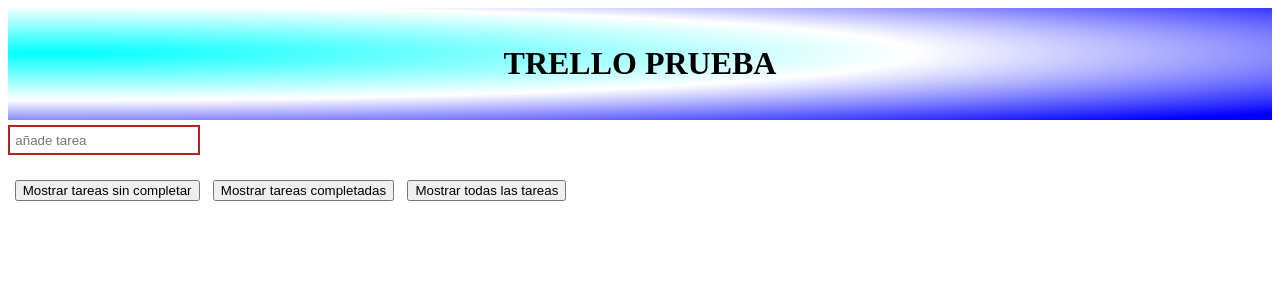
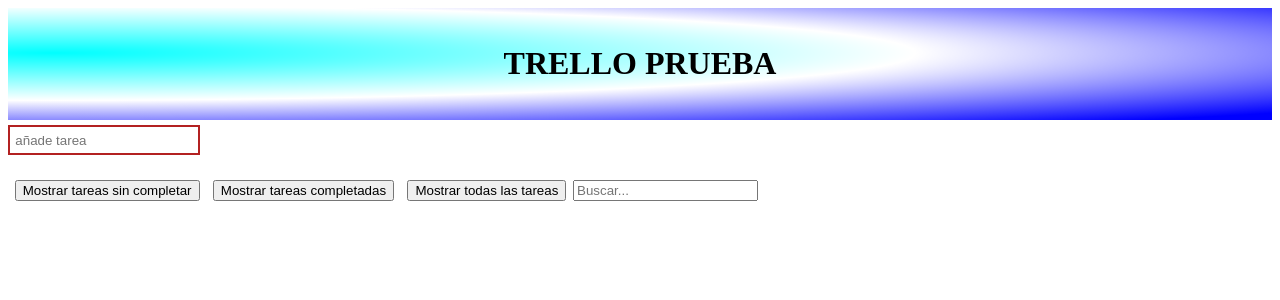
Before and after one commit to evaristj/Trello-Angular, an Angular app: page / in a window 1280 px wide. Shown: the top 300 px of the page. Built offline with nearby package versions, Linux system fonts and the light colour scheme.

Commit message:
implementado filtro tareas

```diff
--- a/src/app/app.component.html
+++ b/src/app/app.component.html
@@ -5,7 +5,8 @@
   <crear-tarea (insertarTarea)="nuevaTarea($event)"></crear-tarea>
   <br>
   <div class="nuevoListado">
-    <no-completadas (taskIncomplete)="tasksIncomplete()" (taskComplete)="tasksComplete()" (allTasks)="allTask()"></no-completadas>
+    <no-completadas (taskIncomplete)="tasksIncomplete()" (taskComplete)="tasksComplete()"
+    (allTasks)="allTask()" (textoTarea)="buscarTarea($event)"></no-completadas>
   </div>
   <div class="lista-tareas">
     <listado-tareas [arrData]="tasks"></listado-tareas>
--- a/src/app/app.component.ts
+++ b/src/app/app.component.ts
@@ -10,6 +10,8 @@
 export class AppComponent {
   tareas: Array<Task> = JSON.parse(localStorage.getItem('tareas'));
   tasks: Array<Task> = this.tareas;
+  // tslint:disable-next-line:no-inferrable-types
+  text: string = '';
   nuevaTarea(text) {
     const crearTarea: Task = { text, id: Date.now(), completada: false };
     this.tareas.push(crearTarea);
@@ -23,6 +25,10 @@
     this.tasks = this.tareas.filter(tarea => tarea.completada === true);
   }
   allTask() {
-    this.tasks = this.tareas.filter(tarea => this.tareas);
+    this.tasks = this.tareas;
+  }
+  buscarTarea(text: string) {
+    this.text = text;
+    this.tasks = this.tareas.filter(tarea => tarea.text.match(this.text));
   }
 }
--- a/src/app/no-completadas/no-completadas.component.html
+++ b/src/app/no-completadas/no-completadas.component.html
@@ -2,4 +2,5 @@
   <button type="submit" (click)="tareasSinHacer()">Mostrar tareas sin completar</button>
   <button type="submit" (click)="tareasHechas()">Mostrar tareas completadas</button>
   <button type="submit" (click)="todasTareas()">Mostrar todas las tareas</button>
+  <input placeholder="Buscar..." type="text" name="filtrar" [(ngModel)]="text" (keyup)="buscar()">
 </div>
--- a/src/app/no-completadas/no-completadas.component.ts
+++ b/src/app/no-completadas/no-completadas.component.ts
@@ -1,5 +1,4 @@
 import { Component, OnInit, Input, Output, EventEmitter } from '@angular/core';
-import { log } from 'util';
 
 @Component({
   // tslint:disable-next-line:component-selector
@@ -12,6 +11,9 @@
   @Output() taskIncomplete = new EventEmitter();
   @Output() taskComplete = new EventEmitter();
   @Output() allTasks = new EventEmitter();
+  @Output() textoTarea = new EventEmitter();
+  // tslint:disable-next-line:no-inferrable-types
+  text: string = '';
   tareasSinHacer(id) {
     this.taskIncomplete.emit(id);
   }
@@ -21,6 +23,9 @@
   todasTareas() {
     this.allTasks.emit();
   }
+  buscar() {
+    this.textoTarea.emit(this.text);
+  }
   constructor() { }
 
   ngOnInit() {
```
